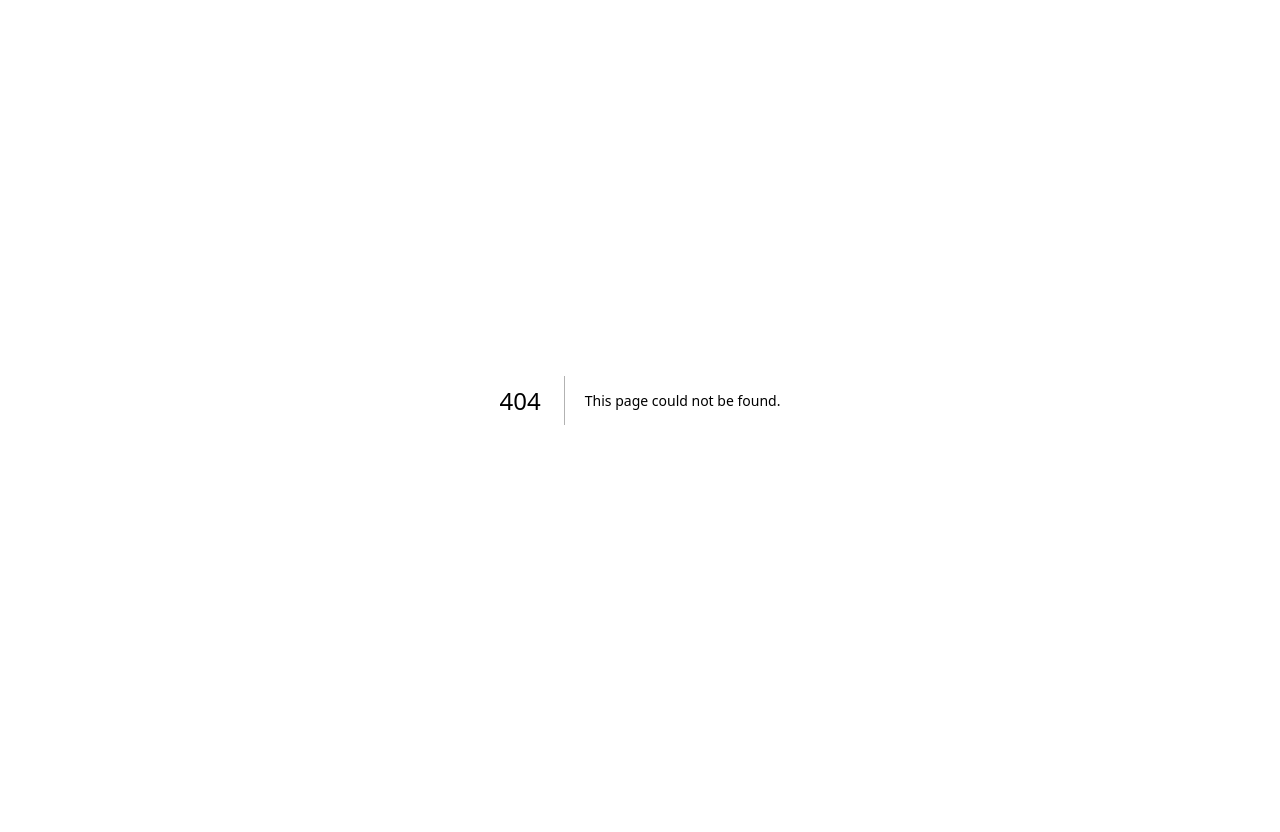
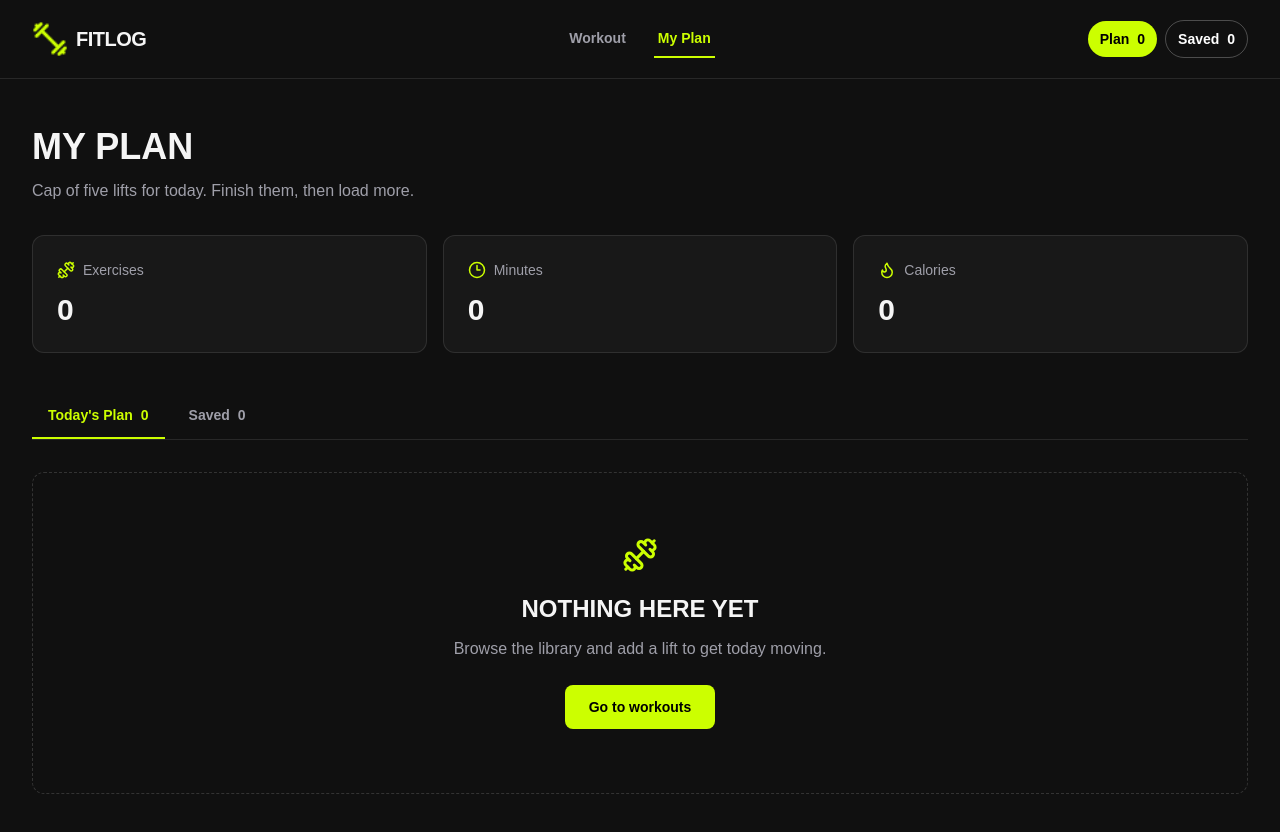
Before and after one commit to iamminhaz31/fitlog, a Next.js app: page /my-plan in a window 1280 px wide. Before the commit this address had no page. Shown: the top 832 px of the page. Before the commit the page ends 800 px from the top, so only its background shows below. Built offline with nearby package versions, Linux system fonts and the light colour scheme.

Commit message:
Add My Plan page with metrics saved tab and workout actions

```diff
--- /dev/null
+++ b/src/app/my-plan/page.js
@@ -0,0 +1,247 @@
+"use client";
+
+import { useState } from "react";
+import Image from "next/image";
+import Link from "next/link";
+import {
+  Check,
+  Clock3,
+  Dumbbell,
+  Flame,
+  Star,
+  X,
+} from "lucide-react";
+import Navbar from "@/components/Navbar";
+import { useWorkouts } from "@/components/WorkoutProvider";
+
+export default function MyPlanPage() {
+  const [activeTab, setActiveTab] = useState("plan");
+
+  const {
+    plan,
+    saved,
+    markAsDone,
+    removeFromPlan,
+    removeFromSaved,
+  } = useWorkouts();
+
+  const totalMinutes = plan.reduce(
+    (total, workout) => total + workout.duration,
+    0
+  );
+
+  const totalCalories = plan.reduce(
+    (total, workout) => total + workout.caloriesBurned,
+    0
+  );
+
+  const metrics = [
+    { label: "Exercises", value: plan.length, icon: Dumbbell },
+    { label: "Minutes", value: totalMinutes, icon: Clock3 },
+    { label: "Calories", value: totalCalories, icon: Flame },
+  ];
+
+  const tabs = [
+    { id: "plan", label: "Today's Plan", count: plan.length },
+    { id: "saved", label: "Saved", count: saved.length },
+  ];
+
+  const workouts = activeTab === "plan" ? plan : saved;
+
+  return (
+    <>
+      <Navbar />
+
+      <main className="mx-auto w-full max-w-7xl flex-1 px-4 py-12 sm:px-6 lg:px-8">
+        <h1 className="text-4xl font-extrabold">MY PLAN</h1>
+
+        <p className="mt-3 text-zinc-400">
+          Cap of five lifts for today. Finish them, then load more.
+        </p>
+
+        <div className="mt-8 grid grid-cols-1 gap-4 sm:grid-cols-3">
+          {metrics.map(({ label, value, icon: Icon }) => (
+            <div
+              key={label}
+              className="rounded-xl border border-white/10 bg-[#181818] p-6"
+            >
+              <div className="flex items-center gap-2 text-zinc-400">
+                <Icon
+                  size={18}
+                  aria-hidden="true"
+                  className="text-accent"
+                />
+                <span className="text-sm">{label}</span>
+              </div>
+
+              <p className="mt-3 text-3xl font-bold">{value}</p>
+            </div>
+          ))}
+        </div>
+
+        <div
+          aria-label="Workout lists"
+          className="mt-10 flex gap-2 border-b border-white/10"
+        >
+          {tabs.map((tab) => (
+            <button
+              key={tab.id}
+              type="button"
+              aria-pressed={activeTab === tab.id}
+              onClick={() => setActiveTab(tab.id)}
+              className={`border-b-2 px-4 py-3 text-sm font-bold transition-colors ${
+                activeTab === tab.id
+                  ? "border-accent text-accent"
+                  : "border-transparent text-zinc-400 hover:text-white"
+              }`}
+            >
+              {tab.label}
+              <span className="ml-2">{tab.count}</span>
+            </button>
+          ))}
+        </div>
+
+        {workouts.length === 0 ? (
+          <div className="mt-8 rounded-xl border border-dashed border-white/15 px-6 py-16 text-center">
+            <Dumbbell
+              size={36}
+              aria-hidden="true"
+              className="mx-auto text-accent"
+            />
+
+            <h2 className="mt-5 text-2xl font-bold">
+              NOTHING HERE YET
+            </h2>
+
+            <p className="mt-3 text-zinc-400">
+              Browse the library and add a lift to get today moving.
+            </p>
+
+            <Link
+              href="/"
+              className="mt-6 inline-flex rounded-lg bg-accent px-6 py-3 text-sm font-bold text-black transition-colors hover:bg-lime-300"
+            >
+              Go to workouts
+            </Link>
+          </div>
+        ) : (
+          <div className="mt-6 space-y-4">
+            {workouts.map((workout) => {
+              const isDone = activeTab === "plan" && workout.done;
+
+              return (
+                <article
+                  key={workout.id}
+                  className={`flex flex-col gap-5 rounded-xl border bg-[#181818] p-4 sm:flex-row sm:items-center ${
+                    isDone
+                      ? "border-accent/30"
+                      : "border-white/10"
+                  }`}
+                >
+                  <div className="relative aspect-video w-full shrink-0 overflow-hidden rounded-lg bg-zinc-800 sm:aspect-square sm:w-28">
+                    <Image
+                      src={workout.image}
+                      alt={workout.name}
+                      fill
+                      unoptimized
+                      sizes="(max-width: 639px) 100vw, 112px"
+                      className="object-cover"
+                    />
+                  </div>
+
+                  <div className="min-w-0 flex-1">
+                    <div className="flex flex-wrap items-center gap-2">
+                      <h2 className="text-lg font-bold uppercase">
+                        {workout.name}
+                      </h2>
+
+                      {isDone && (
+                        <span className="rounded-full bg-accent/10 px-2.5 py-1 text-xs font-bold text-accent">
+                          DONE
+                        </span>
+                      )}
+                    </div>
+
+                    <p className="mt-2 text-sm text-zinc-400">
+                      {workout.equipment}
+                    </p>
+
+                    <div className="mt-3 flex flex-wrap items-center gap-4 text-sm text-zinc-300">
+                      <span className="inline-flex items-center gap-1.5">
+                        <Clock3
+                          size={15}
+                          aria-hidden="true"
+                          className="text-accent"
+                        />
+                        {workout.duration} min
+                      </span>
+
+                      <span className="inline-flex items-center gap-1.5">
+                        <Flame
+                          size={15}
+                          aria-hidden="true"
+                          className="text-orange-400"
+                        />
+                        {workout.caloriesBurned} kcal
+                      </span>
+
+                      <span
+                        aria-label={`Rating ${workout.rating} out of 5`}
+                        className="inline-flex items-center gap-1.5"
+                      >
+                        <Star
+                          size={15}
+                          aria-hidden="true"
+                          className="text-yellow-400"
+                        />
+                        {workout.rating}
+                      </span>
+                    </div>
+
+                    <div className="mt-4 flex flex-wrap items-center gap-2">
+                      <Link
+                        href={`/workouts/${workout.id}`}
+                        className="rounded-lg border border-white/20 px-4 py-2 text-sm font-semibold transition-colors hover:border-accent"
+                      >
+                        View Details
+                      </Link>
+
+                      {activeTab === "plan" && (
+                        <button
+                          type="button"
+                          onClick={() => markAsDone(workout.id)}
+                          disabled={isDone}
+                          className="inline-flex items-center gap-2 rounded-lg bg-accent px-4 py-2 text-sm font-bold text-black transition-colors hover:bg-lime-300 disabled:cursor-not-allowed disabled:opacity-50"
+                        >
+                          <Check size={16} aria-hidden="true" />
+                          {isDone ? "Completed" : "Mark as Done"}
+                        </button>
+                      )}
+
+                      <button
+                        type="button"
+                        aria-label={`Remove ${workout.name} from ${
+                          activeTab === "plan" ? "plan" : "saved"
+                        }`}
+                        onClick={() => {
+                          if (activeTab === "plan") {
+                            removeFromPlan(workout.id);
+                          } else {
+                            removeFromSaved(workout.id);
+                          }
+                        }}
+                        className="inline-flex h-10 w-10 items-center justify-center rounded-lg border border-white/20 text-zinc-400 transition-colors hover:border-red-400 hover:text-red-400"
+                      >
+                        <X size={18} aria-hidden="true" />
+                      </button>
+                    </div>
+                  </div>
+                </article>
+              );
+            })}
+          </div>
+        )}
+      </main>
+    </>
+  );
+}
```
